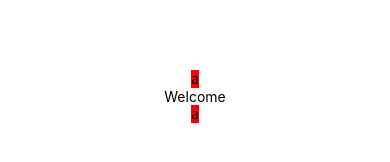
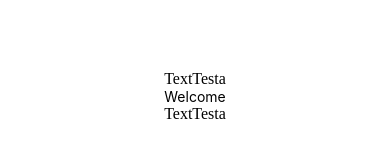
Before and after one commit to JangasCodingplace/kumon-math-app, a React Native app: screen / in a window 390 px wide. Shown: the part 326-488 px from the top of the page. Built offline with nearby package versions, Linux system fonts and the light colour scheme.

Commit message:
Frage zu Export Navigationbar

```diff
--- a/src/components/Kumon/Navigation.tsx
+++ b/src/components/Kumon/Navigation.tsx
@@ -2,11 +2,10 @@ import { View } from "react-native"
 import { Text } from "react-native-svg"
 import { StyleSheet } from "react-native";
 
- function NavigationBar(){
-    return (<View style={styels.div}><Text>a</Text></View>)
+const NavigatinBar = () => {
+    return <View><Text>TextTesta</Text></View>
  }
 
- export default NavigationBar;
 
  const styels= StyleSheet.create({
 
@@ -14,3 +13,5 @@ import { StyleSheet } from "react-native";
       backgroundColor:"red"
    }
  });
+
+ export default NavigatinBar;
```
Also changed, not shown: App.tsx (line endings or trailing spaces).
